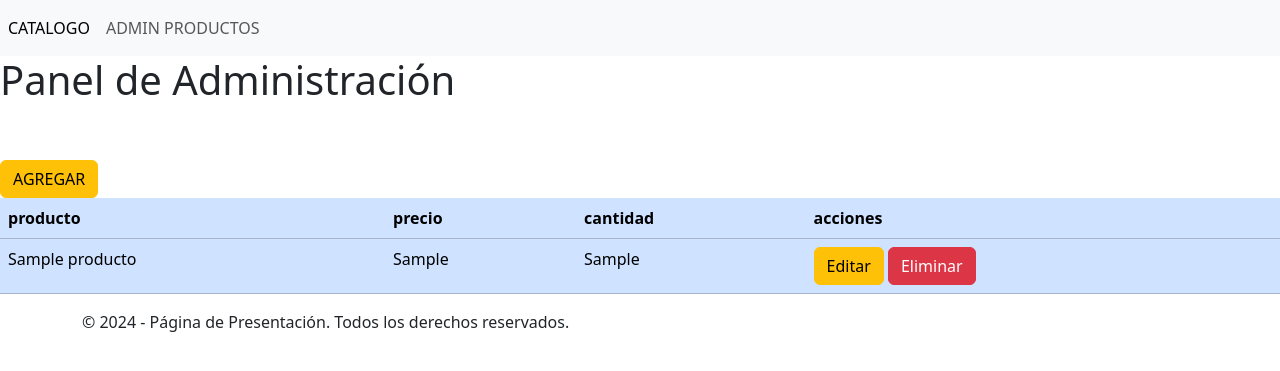
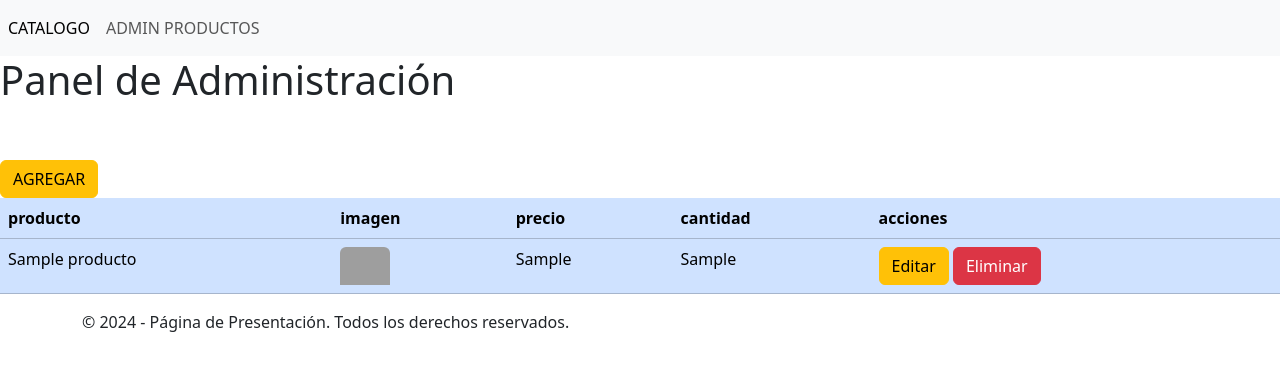
Before and after one commit to williRR/pagina-CRUD, a Flask app: page /administrar_productos in a window 1280 px wide. Shown: the top 371 px of the page. Run offline with Flask 3, Linux system fonts and the light colour scheme; tables that the repository leaves empty or names only in its code hold one stand-in row (values such as "Sample post"); some libraries are stand-ins or nearby versions; grey boxes are pictures that could not be loaded.

Commit message:
subiendo cambios para mostrar imagen

```diff
--- a/app/app.py
+++ b/app/app.py
@@ -1,5 +1,8 @@
-from flask import Flask, render_template, request,url_for,redirect,flash
+from flask import Flask, render_template, request,url_for,redirect,flash,send_from_directory
 from flask_mysqldb import MySQL
+from datetime import datetime
+import os
+
 app = Flask(__name__)
 
 #CONEXION A LA BASE DE DATOS
@@ -30,37 +33,42 @@ def administar():
     mysql.connection.commit()
     return render_template ('admin/admin.html', productos=data)
 
+# mostrar la imagen de los productos en la pagina de administracion
+@app.route('/img/<imagen>')
+def imagenes(imagen):
+    return send_from_directory(os.path.join('static/img'), imagen)
 
 
-#AGREGAR PRODUTOS
+# AGREGAR PRODUCTOS
 @app.route('/agregar_producto', methods=['GET','POST'])
 def agregar_p():
     if request.method == 'POST':
+        producto=request.form['producto']
+        imagen=request.files['imagen']
+        precio=request.form['precio']
+        cantidad=request.form['cantidad']
 
-     producto=request.form['producto']
-     #imagen=request.form['imagen']
-     precio=request.form['precio']
-     cantidad=request.form['cantidad']
+        tiempo=datetime.now()
+        horaActual=tiempo.strftime('%Y%H%M%S')
+        nuevoNombre = None
 
+        if imagen.filename != "":
+            nuevoNombre=horaActual+"_"+imagen.filename
+            imagen.save('app/static/img/'+nuevoNombre)
 
-     #creamaos la conexion
-     cursor=mysql.connection.cursor()
-     # damos los valores a insertar
-
-
-     sql=('INSERT INTO producto (nombre,precio,cantidad) VALUES ( %s,%s,%s);' )
-     datos=(producto,precio,cantidad)
-     cursor.execute('USE tienda')
-     cursor.execute(sql,datos)
-    #realizamos la insercion
-     mysql.connection.commit()
-     flash('Producto agregado correctamente')
-     return redirect(url_for('administar'))  # Redirige al usuario a la página de administración
-
+        # creamos la conexion
+        cursor=mysql.connection.cursor()
+        # damos los valores a insertar
+        sql=('INSERT INTO producto (nombre,imagen,precio,cantidad) VALUES ( %s,%s,%s,%s);' )
+        datos=(producto,nuevoNombre,precio,cantidad)  # Guarda el nombre de la imagen, no el objeto de archivo
+        cursor.execute('USE tienda')
+        cursor.execute(sql,datos)
+        # realizamos la insercion
+        mysql.connection.commit()
+        flash('Producto agregado correctamente')
+        return redirect(url_for('administar'))  # Redirige al usuario a la página de administración
     else:
-
         return render_template('admin/nuevo.html')
-
 
 
 
@@ -81,9 +89,17 @@ def editar(codigo):
 def update(codigo):
     if request.method == 'POST':
         producto=request.form['producto']
-        #imagen=request.form['imagen']
+        imagen=request.files['imagen']
         precio=request.form['precio']
         cantidad=request.form['cantidad']
+
+        tiempo=datetime.now()
+        horaActual=tiempo.strftime('%Y%H%M%S')
+        nuevoNombre = None
+
+        if imagen.filename != "":
+            nuevoNombre=horaActual+"_"+imagen.filename
+            imagen.save('app/static/img/'+nuevoNombre)
 
         #conexion a la base de datos
         cursor=mysql.connection.cursor()
@@ -93,11 +109,12 @@ def update(codigo):
             UPDATE producto
             set
             nombre=%s,
+            imagen=%s,
             precio=%s,
             cantidad=%s
             WHERE codigo=%s
             """
-        datos=(producto,precio,cantidad, codigo)
+        datos=(producto,nuevoNombre,precio,cantidad, codigo)
         cursor.execute(sql,datos)
         mysql.connection.commit()
     flash('Producto actualizado correctamente')
@@ -107,16 +124,27 @@ def update(codigo):
 
 
 
-# #ELIMINAR PRODUCTOS
+# ELIMINAR PRODUCTOS
 @app.route('/eliminar_producto/<string:codigo>')
 def eliminar(codigo):
-
     cursor=mysql.connection.cursor()
     cursor.execute('USE tienda')
-    cursor.execute('DELETE FROM producto WHERE codigo={0}'.format(codigo,))
-    mysql.connection.commit()
+
+    # Obtén la información del producto antes de eliminarlo
+    cursor.execute('SELECT * FROM producto WHERE codigo={0}'.format(codigo,))
+    producto = cursor.fetchone()
+
+    # Verifica si el producto existe
+    if producto is not None:
+        # Verifica si la imagen del producto existe
+        if os.path.exists('app/static/img/'+str(producto[2])):
+            os.unlink('app/static/img/'+str(producto[2]))
+
+        # Ahora puedes eliminar el producto de la base de datos
+        cursor.execute('DELETE FROM producto WHERE codigo={0}'.format(codigo,))
+        mysql.connection.commit()
+
     return redirect(url_for('administar'))
-
 
 
 if __name__ == '__main__':
--- a/app/hola.py
+++ /dev/null
@@ -1 +0,0 @@
-print("hola")
--- a/app/templates/admin/admin.html
+++ b/app/templates/admin/admin.html
@@ -41,7 +41,7 @@
             <thead>
                 <tr>
                     <th scope="col">producto</th>
-
+                    <th scope="col">imagen</th>
                     <th scope="col">precio</th>
                     <th scope="col">cantidad</th>
                     <th scope="col">acciones</th>
@@ -53,7 +53,19 @@
                 <tr>
 
                     <td> {{  producto[1] }} </td>
+                    <td>
+                        <img
+                        width="50"
+                            src="img/{{producto[2]}}"
+                            class="img-fluid rounded-top"
+                            alt=""
+                        />
 
+
+
+
+
+                    </td>
                     <td> {{producto[3] }} </td>
                     <td> {{producto[4]}} </td>
                     <td>
--- a/app/templates/admin/editar.html
+++ b/app/templates/admin/editar.html
@@ -1,6 +1,6 @@
 {%include 'admin/cabecera.html'%}
 
-<form action="/update/{{producto[0]}}" method="POST">
+<form action="/update/{{producto[0]}}" method="POST" enctype="multipart/form-data">
 
     <div class="mb-3">
         <label for="" class="form-label">Codigo </label>
@@ -32,7 +32,7 @@
 
 
     <!-- IMAGEN PRODUCTO  -->
-    <!-- <div class="mb-3">
+ <div class="mb-3">
         <label for="" class="form-label">Imagen</label>
         <input
             type="file"
@@ -41,7 +41,7 @@
             id="imagen"
             value="{{producto[2]}}"
         />
-    </div> -->
+    </div>
 
 
     <!-- PRECIO  -->
```
Also changed, not shown: app/templates/admin/nuevo.html (+4 -3 lines), app/static/img/2024225206_bici.jpg (added), app/static/img/2024225219_Casco-certificado-abatible-doble-proposito-para-moto-Ultra-4210-negro-mate-solido-Todomoto-Guatemala_1-1.jpg (added).
